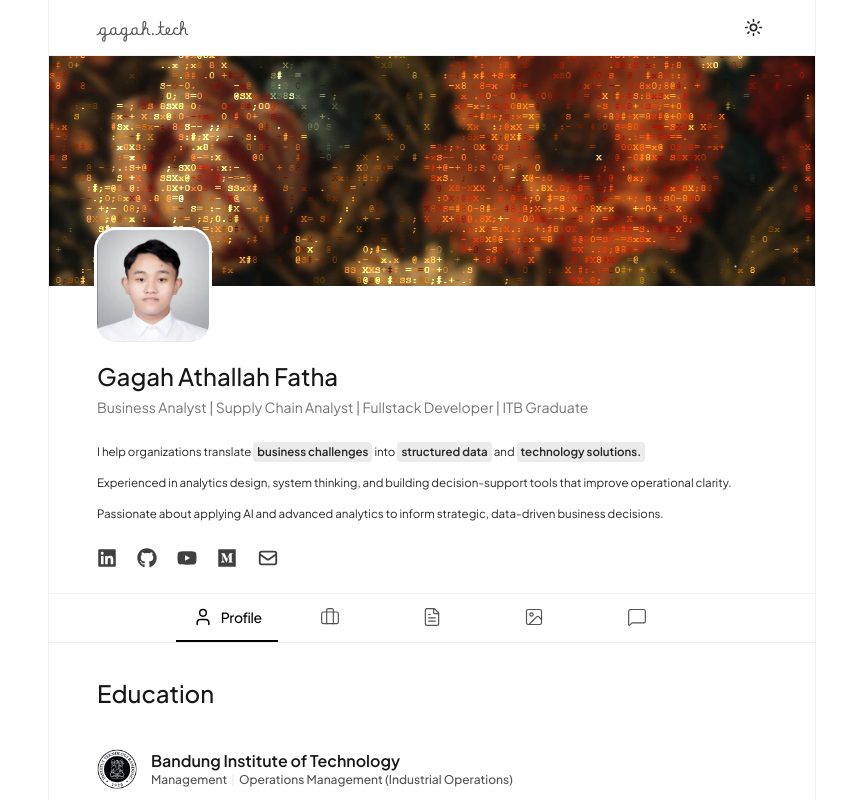
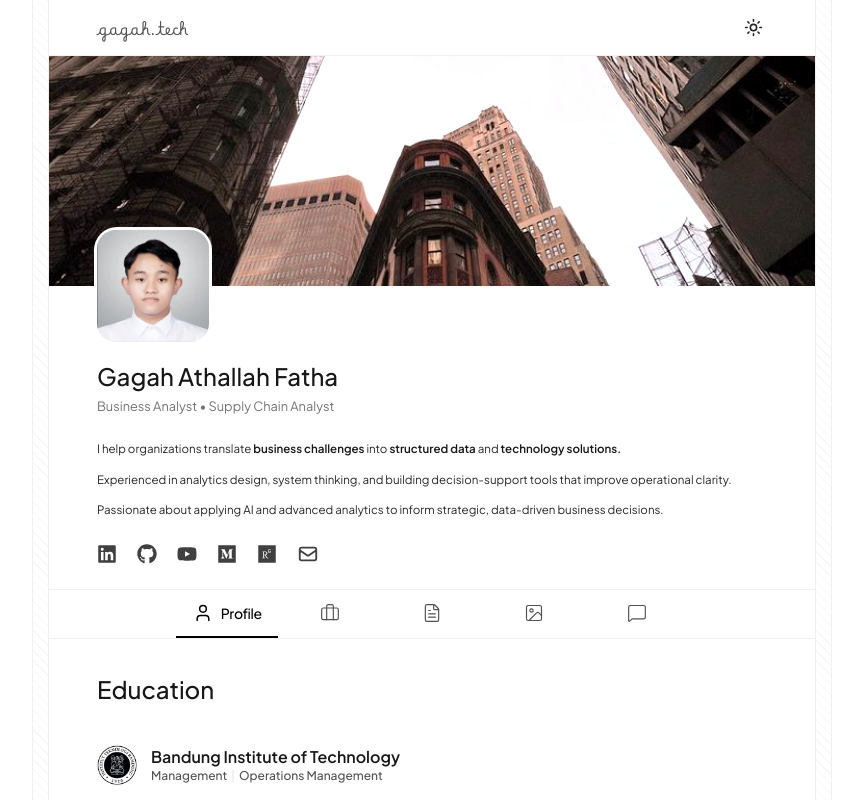
Before and after one commit to lafatha/portfolio, a Next.js app: page / in a window 1280 px wide. Shown: the top 800 px of the page, without its empty margins (208-1071 px from the left). Built offline with nearby package versions, Linux system fonts and the light colour scheme; no server answers.

Commit message:
littleupdate

```diff
--- a/app/api/chat/route.ts
+++ b/app/api/chat/route.ts
@@ -55,7 +55,7 @@ KNOWLEDGE BASE ABOUT GAGAH ATHALLAH FATHA:
 👤 PERSONAL DETAILS & CONTACT:
 - Full Name: Gagah Athallah Fatha
 - Developer of this AI: Developed by Gagah Athallah Fatha
-- Roles: Business Analyst | Supply Chain Analyst | Fullstack Developer | ITB Graduate
+- Roles: Business Analyst • Supply Chain Analyst
 
 - Education: Institut Teknologi Bandung (ITB), 2023 - 2026
 - Location: Indonesia
@@ -64,6 +64,7 @@ KNOWLEDGE BASE ABOUT GAGAH ATHALLAH FATHA:
 - GitHub: https://github.com/lafatha
 - YouTube: https://www.youtube.com/@GagahAthallahFatha
 - Medium: https://medium.com/@athallahfatha
+- ResearchGate: https://www.researchgate.net/profile/Gagah-Athallah-Fatha
 
 💼 EXPERIENCE:
 - Deloitte — T&T - Supply Chain and Network Operations Intern (Jun 2026 - Aug 2026)
--- a/app/components/Education.tsx
+++ b/app/components/Education.tsx
@@ -10,7 +10,7 @@ const education: EducationItem[] = [
   {
     name: "Bandung Institute of Technology",
     degree: "Management",
-    major: "Operations Management (Industrial Operations)",
+    major: "Operations Management",
   },
 ];
 
--- a/app/components/Hero.tsx
+++ b/app/components/Hero.tsx
@@ -1,5 +1,5 @@
 import Image from "next/image";
-import { FaLinkedin, FaGithub, FaMedium, FaYoutube } from "react-icons/fa";
+import { FaLinkedin, FaGithub, FaMedium, FaYoutube, FaResearchgate } from "react-icons/fa";
 import { HiOutlineMail } from "react-icons/hi";
 
 import heroBanner from "@/public/backgr.webp";
@@ -43,22 +43,22 @@ export default function Hero() {
             </h1>
           </div>
           <span className="hero-subtitle">
-            Business Analyst | Supply Chain Analyst | Fullstack Developer | ITB Graduate
+            Business Analyst • Supply Chain Analyst
           </span>
 
 
           <div className="hero-bio">
             <p>
               I help organizations translate{" "}
-              <span className="inline-block bg-[#ebebeb] px-1 py-px rounded font-semibold">
+              <span className="font-semibold text-neutral-900">
                 business challenges
               </span>{" "}
               into{" "}
-              <span className="inline-block bg-[#ebebeb] px-1 py-px rounded font-semibold">
+              <span className="font-semibold text-neutral-900">
                 structured data
               </span>{" "}
               and{" "}
-              <span className="inline-block bg-[#ebebeb] px-1 py-px rounded font-semibold">
+              <span className="font-semibold text-neutral-900">
                 technology solutions.
               </span>
             </p>
@@ -83,6 +83,9 @@ export default function Hero() {
             <a href="https://medium.com/@athallahfatha" target="_blank" rel="noopener noreferrer" className="hover:opacity-70 transition-opacity" aria-label="Medium Profile" title="Medium Profile">
               <FaMedium size={20} aria-hidden="true" />
             </a>
+            <a href="https://www.researchgate.net/profile/Gagah-Athallah-Fatha" target="_blank" rel="noopener noreferrer" className="hover:opacity-70 transition-opacity" aria-label="ResearchGate Profile" title="ResearchGate Profile">
+              <FaResearchgate size={20} aria-hidden="true" />
+            </a>
             <a href="mailto:athallahfatha@gmail.com" className="hover:opacity-70 transition-opacity" aria-label="Send Email" title="Send Email">
               <HiOutlineMail size={22} aria-hidden="true" />
             </a>
--- a/app/globals.css
+++ b/app/globals.css
@@ -102,6 +102,7 @@ h1, h2, h3, h4, h5, h6 {
 .hero-banner-image {
   filter: brightness(1.22) contrast(1.05);
   transition: filter 0.3s ease;
+  object-position: 50% 78%;
 }
 
 
@@ -166,7 +167,7 @@ h1, h2, h3, h4, h5, h6 {
 .hero-subtitle {
   margin-top: 0.2rem;
   margin-bottom: 1.5rem; /* mb-6 */
-  font-size: 0.875rem; /* 14px */
+  font-size: 0.8rem; /* ~13px */
   color: #737373; /* text-neutral-500 */
 }
 
@@ -843,3 +844,24 @@ div, section, header, footer, nav, button, span, a, hr, li, p {
   border-color: rgba(239, 68, 68, 0.2);
   color: #f87171;
 }
+
+/* Decorative Side Hatched Pattern */
+.side-hatched-pattern {
+  background-image: repeating-linear-gradient(
+    45deg,
+    transparent,
+    transparent 6px,
+    rgba(0, 0, 0, 0.03) 6px,
+    rgba(0, 0, 0, 0.03) 7px
+  );
+}
+
+.theme-dark .side-hatched-pattern {
+  background-image: repeating-linear-gradient(
+    45deg,
+    transparent,
+    transparent 6px,
+    rgba(255, 255, 255, 0.03) 6px,
+    rgba(255, 255, 255, 0.03) 7px
+  );
+}
--- a/app/page.tsx
+++ b/app/page.tsx
@@ -38,7 +38,18 @@ export default function Home() {
   const currentDisplayTab = activeTab === "chat" ? lastContentTab : activeTab;
 
   return (
-    <main className="min-h-screen flex justify-center">
+    <main className="min-h-screen flex justify-center relative overflow-x-hidden">
+      {/* Left side hatched strip */}
+      <div
+        className="hidden md:block absolute top-0 bottom-0 right-[calc(50%+24rem)] w-4 border-l border-[#f0f0f0] dark:border-[#242424] pointer-events-none side-hatched-pattern"
+        aria-hidden="true"
+      />
+      {/* Right side hatched strip */}
+      <div
+        className="hidden md:block absolute top-0 bottom-0 left-[calc(50%+24rem)] w-4 border-r border-[#f0f0f0] dark:border-[#242424] pointer-events-none side-hatched-pattern"
+        aria-hidden="true"
+      />
+
       <div className="relative w-full max-w-3xl min-h-screen border-x-0 md:border-x border-[#f0f0f0] dark:border-[#242424] px-8 md:px-12 pt-0 pb-8">
 
 
```
Also changed, not shown: public/backgr.webp.
